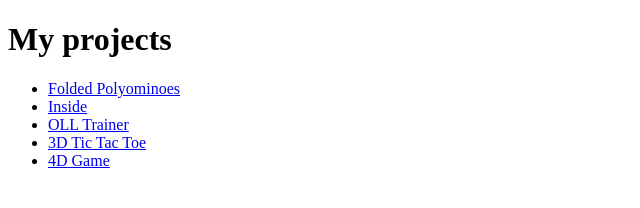
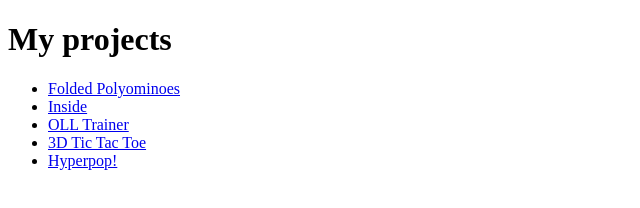
Before and after one commit to bissectra/bissectra.github.io, a plain HTML site: page index.html in a window 1280 px wide. Shown: the full height of the page, 0-640 px from the left. Drawn offline with Linux system fonts and the light colour scheme.

Commit message:
Update index.html

```diff
--- a/index.html
+++ b/index.html
@@ -14,7 +14,7 @@
     <li><a href="https://bissectra.github.io/inside/">Inside</a></li>
     <li><a href="https://bissectra.github.io/oll-trainer/">OLL Trainer</a></li>
     <li><a href="https://bissectra.github.io/3d-tic-tac-toe/">3D Tic Tac Toe</a></li>
-    <li><a href="https://bissectra.github.io/4d-game/">4D Game</a></li>
+    <li><a href="https://bissectra.github.io/hyperpop/">Hyperpop!</a></li>
   </ul>
 </body>
 </html>
```
